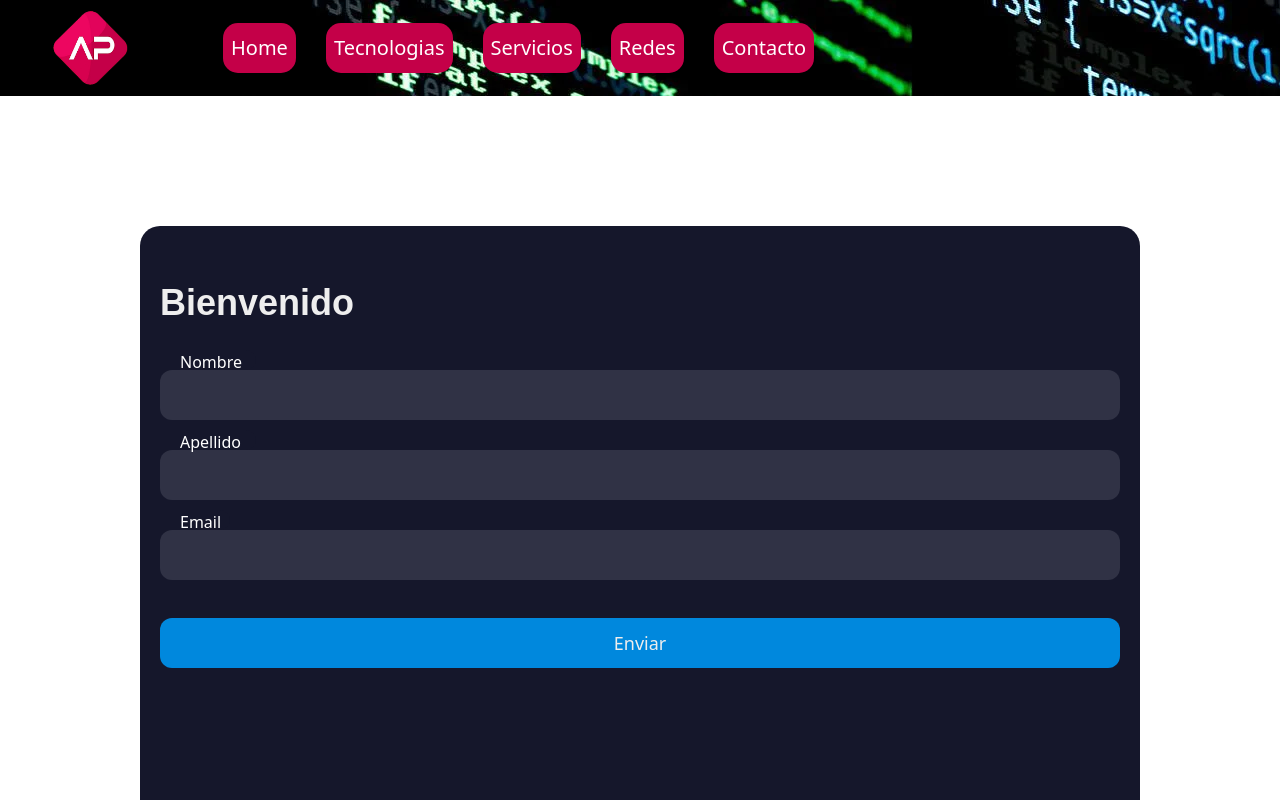
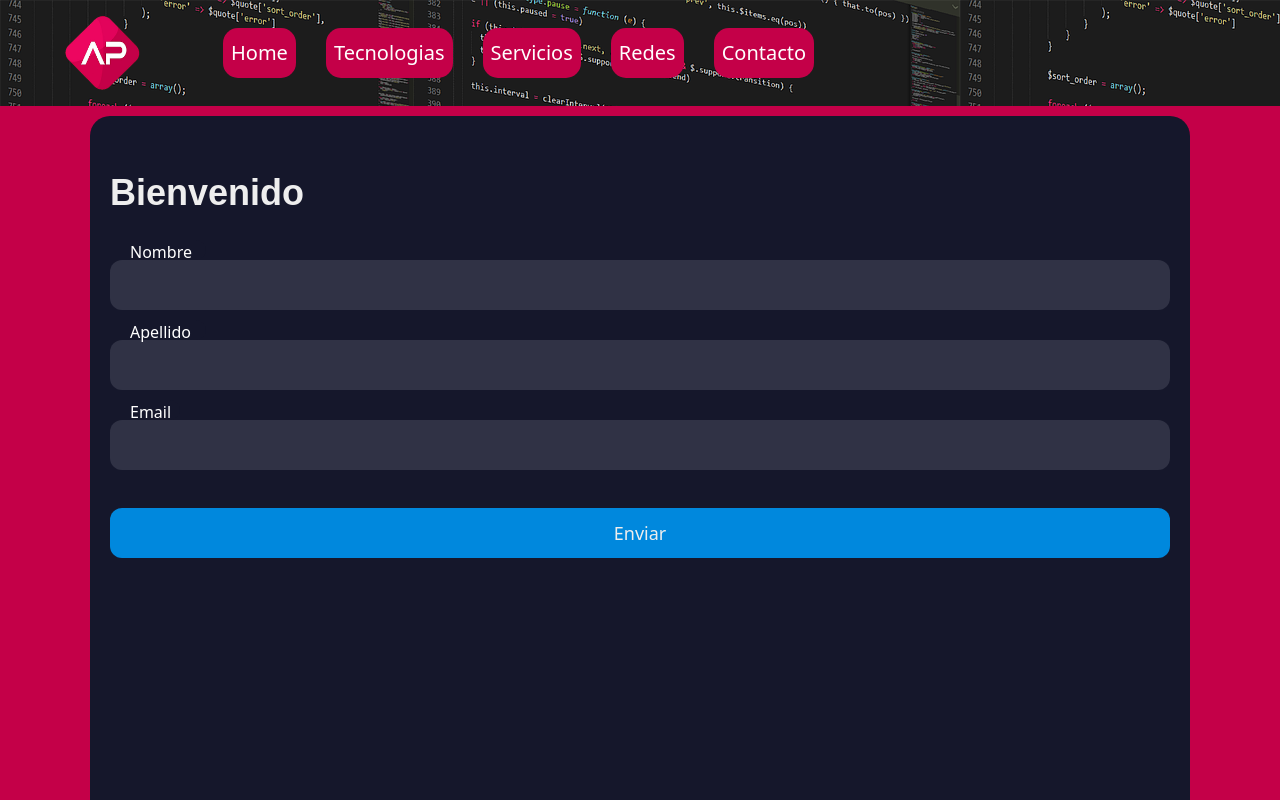
Before and after one commit to AugPezzu/Pre-entrega-2-AugustoPezzutti, a plain HTML site: page Contacto.html in a window 1280 px wide. Shown: the top 800 px of the page. Drawn offline with nearby package versions, Linux system fonts and the light colour scheme.

Commit message:
se finalizo el navegador, se finalizo la landing contacto

```diff
--- a/Contacto.html
+++ b/Contacto.html
@@ -13,16 +13,14 @@
     <body>
         <header>
             <section class="navegador">
-                <nav class="navbar navbar-expand-lg">
-                    <div>
-                        <a class="navbar-brand" href="index.html"><img src="img/logo-main.png"></a>
-                    </div>
-                    <div class="container nav-edit">
-                            <button class="navbar-toggler" type="button" data-bs-toggle="collapse" data-bs-target="#navbarSupportedContent" aria-controls="navbarSupportedContent" aria-expanded="false" aria-label="Toggle navigation">
-                            <span class="navbar-toggler-icon"></span>
-                        </button>
-                            <div class="collapse navbar-collapse" id="navbarSupportedContent">
-                            <ul class="navbar-nav me-auto mb-2 mb-lg-0">
+                <nav class="navbar navbar-expand-lg nav-edit">
+                    <div class="container-fluid">
+                      <a class="navbar-brand" href="#"><img src="img/logo-main.png"></a>
+                      <button class="navbar-toggler" type="button" data-bs-toggle="collapse" data-bs-target="#navbarSupportedContent" aria-controls="navbarSupportedContent" aria-expanded="false" aria-label="Toggle navigation">
+                        <span class="navbar-toggler-icon"></span>
+                      </button>
+                      <div class="collapse navbar-collapse" id="navbarSupportedContent">
+                        <ul class="navbar-nav me-auto mb-2 mb-lg-0">
                                 <li class="nav-item">
                                     <a class="nav-link" href="index.html">Home</a>
                                 </li>
--- a/style.css
+++ b/style.css
@@ -22,7 +22,7 @@ header img {
 }
 /* Navegador */
 .navegador{
-    background-image: url(img/background-main.png);
+    background-image: url(img/imagenhtml.webp);
     text-align: center;
 }
 
@@ -242,26 +242,32 @@ footer img{
 
 .footer-item-1 {
     text-align: right;
+    padding: 0;
+    margin: 0;
 }
 .footer-item-2{
     text-align: left;
+    padding: 0;
+    margin: 0;
 }
 
 /* FIN Footer */
 
 /* Pagina Contacto */
   #formulario {
+    background-color: #c40048;
     display: flex;
     justify-content: center;
-    padding-top: 130px;
+    padding-top: 10px;
+    padding-bottom: 10px;
   }
   .form {
     background-color: #15172b;
     border-radius: 20px;
     box-sizing: border-box;
-    height: 1000px;
+    height: 1100px;
     padding: 20px;
-    width: 1000px;
+    width: 1100px;
   }
 
   .title {
```
Also changed, not shown: index.html (+8 -10 lines).
